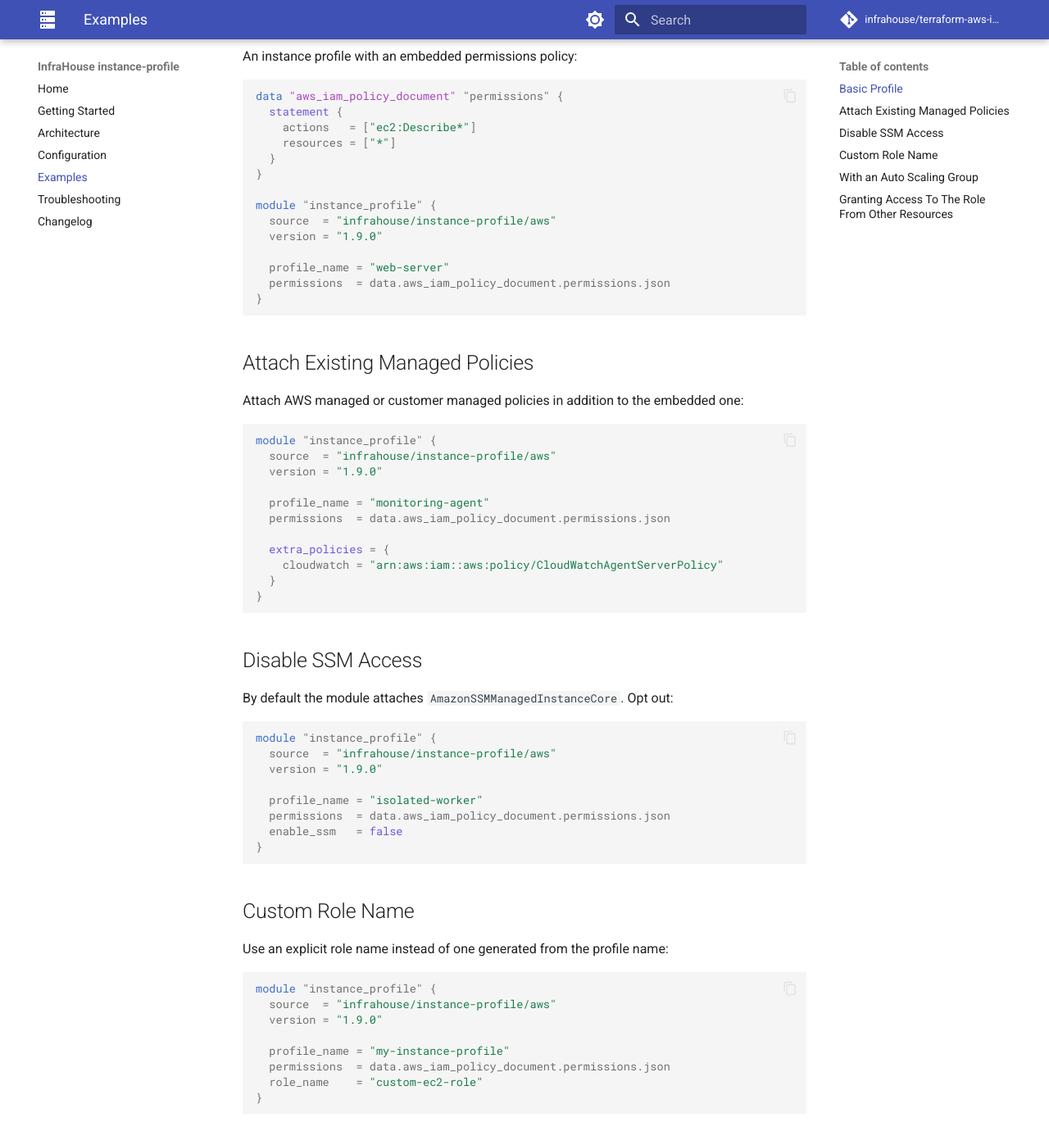
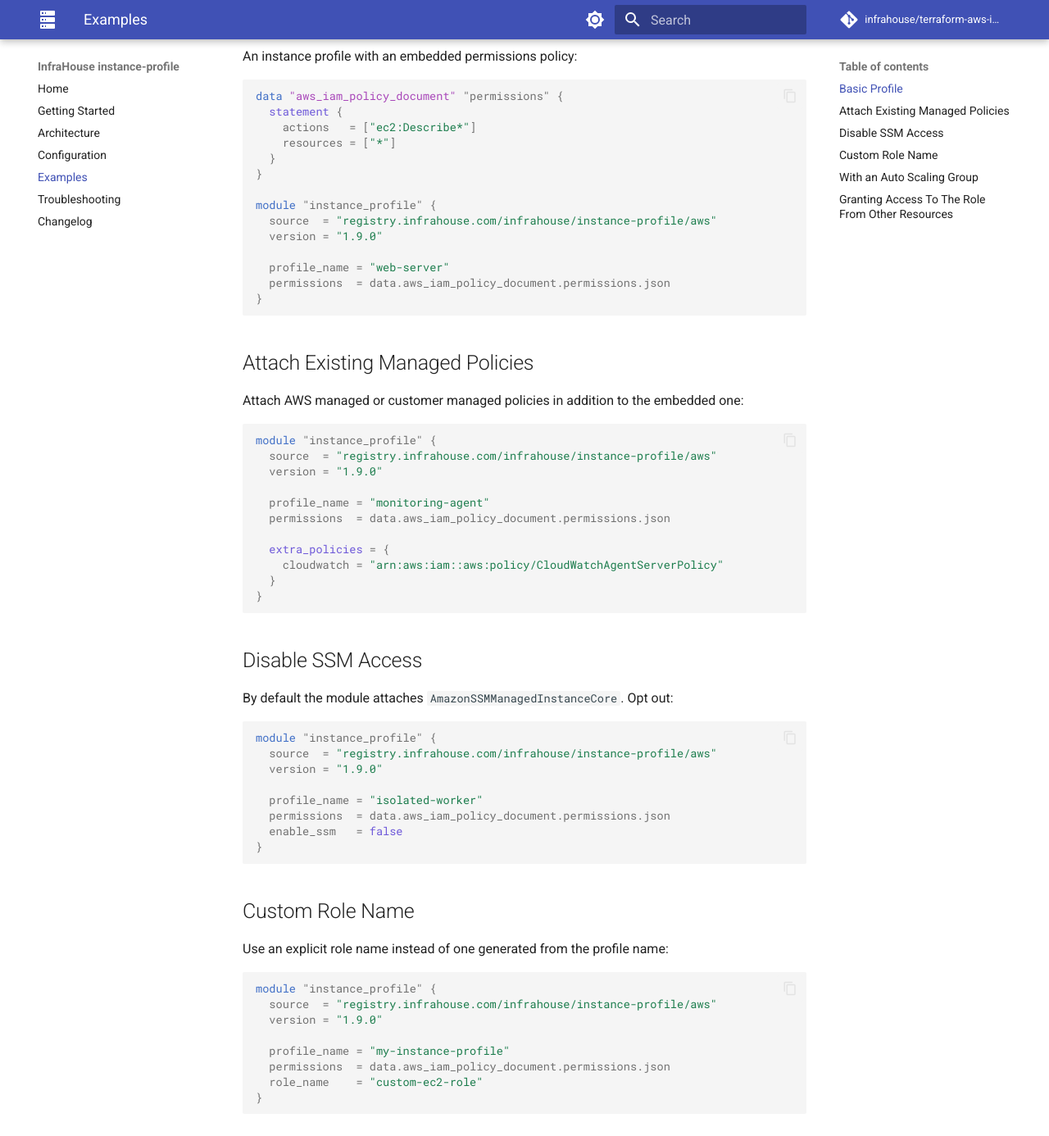
Before and after one commit to infrahouse/terraform-aws-instance-profile, an MkDocs documentation site: the page built from docs/examples.md, in a window 1280 px wide and 1400 px high, scrolled down 266 px. Shown: the top 1386 px of the window at 82% size. Built offline with MkDocs 1.6.1 and Material for MkDocs 9.7.7, drawn with Linux system fonts in a browser that asks for light colours; comment, search, counter and statistics services are not loaded; some of the changed text lies outside the part shown.

````diff
--- a/docs/examples.md
+++ b/docs/examples.md
@@ -17,7 +17,7 @@ data "aws_iam_policy_document" "permissions" {
 }
 
 module "instance_profile" {
-  source  = "infrahouse/instance-profile/aws"
+  source  = "registry.infrahouse.com/infrahouse/instance-profile/aws"
   version = "1.9.0"
 
   profile_name = "web-server"
@@ -31,7 +31,7 @@ Attach AWS managed or customer managed policies in addition to the embedded one:
 
 ```hcl
 module "instance_profile" {
-  source  = "infrahouse/instance-profile/aws"
+  source  = "registry.infrahouse.com/infrahouse/instance-profile/aws"
   version = "1.9.0"
 
   profile_name = "monitoring-agent"
@@ -49,7 +49,7 @@ By default the module attaches `AmazonSSMManagedInstanceCore`. Opt out:
 
 ```hcl
 module "instance_profile" {
-  source  = "infrahouse/instance-profile/aws"
+  source  = "registry.infrahouse.com/infrahouse/instance-profile/aws"
   version = "1.9.0"
 
   profile_name = "isolated-worker"
@@ -64,7 +64,7 @@ Use an explicit role name instead of one generated from the profile name:
 
 ```hcl
 module "instance_profile" {
-  source  = "infrahouse/instance-profile/aws"
+  source  = "registry.infrahouse.com/infrahouse/instance-profile/aws"
   version = "1.9.0"
 
   profile_name = "my-instance-profile"
@@ -79,7 +79,7 @@ Use the profile in a launch template for an Auto Scaling Group:
 
 ```hcl
 module "instance_profile" {
-  source  = "infrahouse/instance-profile/aws"
+  source  = "registry.infrahouse.com/infrahouse/instance-profile/aws"
   version = "1.9.0"
 
   profile_name = "asg-worker"
@@ -109,7 +109,7 @@ secret:
 
 ```hcl
 module "instance_profile" {
-  source  = "infrahouse/instance-profile/aws"
+  source  = "registry.infrahouse.com/infrahouse/instance-profile/aws"
   version = "1.9.0"
 
   profile_name = "app-server"
--- a/requirements.txt
+++ b/requirements.txt
@@ -1,5 +1,5 @@
-pytest-infrahouse ~= 0.10
-infrahouse-core ~= 0.17
+pytest-infrahouse ~= 0.24
+infrahouse-core ~= 1.1
 
 # Documentation dependencies
 diagrams ~= 0.25
````
Also changed, not shown: CLAUDE.md (added, +70 -0 lines), README.md (+5 -5 lines), docs/getting-started.md (+1 -1 lines), docs/index.md (+1 -1 lines), .bumpversion.cfg, 5 other files.
